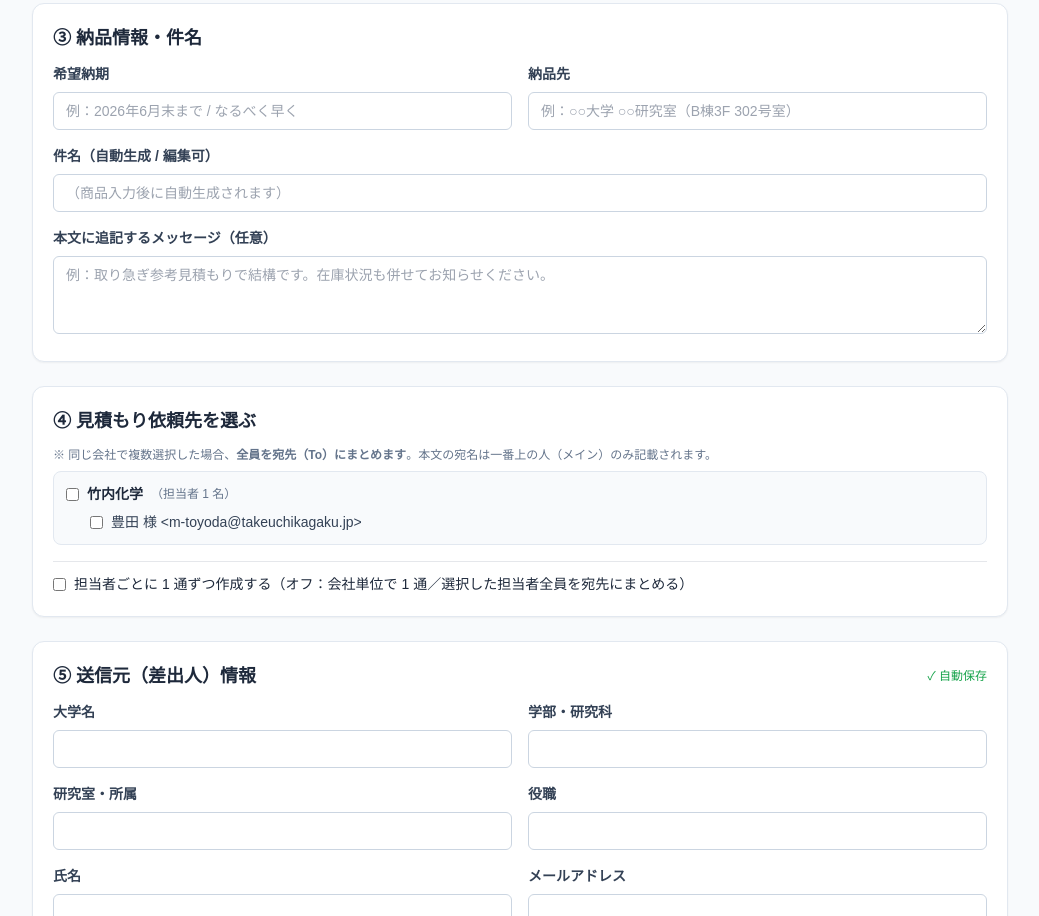
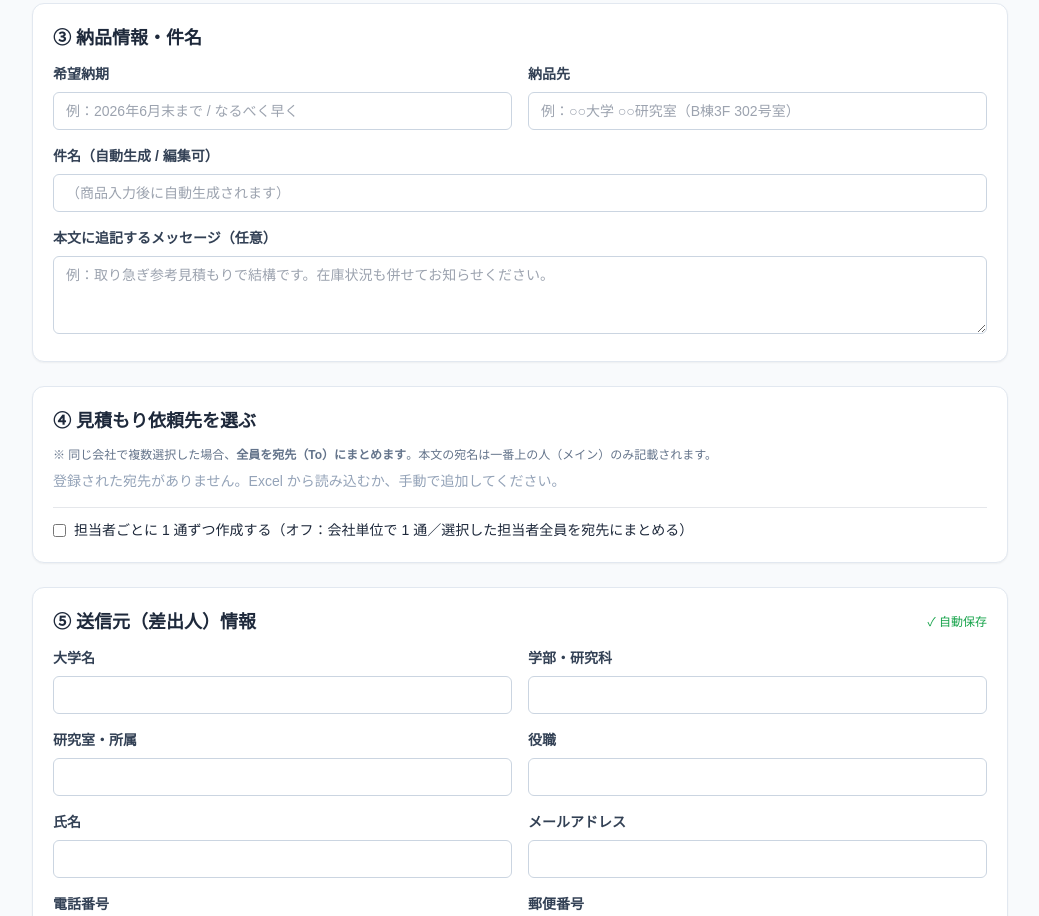
Before and after one commit to sikeo0912/quote-mailer, a plain HTML site: page test.html in a window 1280 px wide. Shown: the part 563-1479 px from the top of the page, without its empty margins (120-1159 px from the left). Drawn offline with nearby package versions, Linux system fonts and the light colour scheme.

Commit message:
Add files via upload

```diff
--- a/test.html
+++ b/test.html
@@ -205,15 +205,6 @@ function loadContacts() {
   try {
     const s = localStorage.getItem(LS_CONTACTS);
     if (s) contacts = JSON.parse(s);
-    const marker = "quote_mailer_added_toyoda_v1";
-    if (!localStorage.getItem(marker)) {
-      const email = "m-toyoda@takeuchikagaku.jp";
-      if (!contacts.some(c => c.email.trim().toLowerCase() === email)) {
-        contacts.push({company: "竹内化学", dept: "", name: "豊田", hon: "様", email, note: ""});
-        localStorage.setItem(LS_CONTACTS, JSON.stringify(contacts));
-      }
-      localStorage.setItem(marker, "1");
-    }
   } catch(e) { console.warn(e); }
   rebuildCompanyMap();
 }
```
